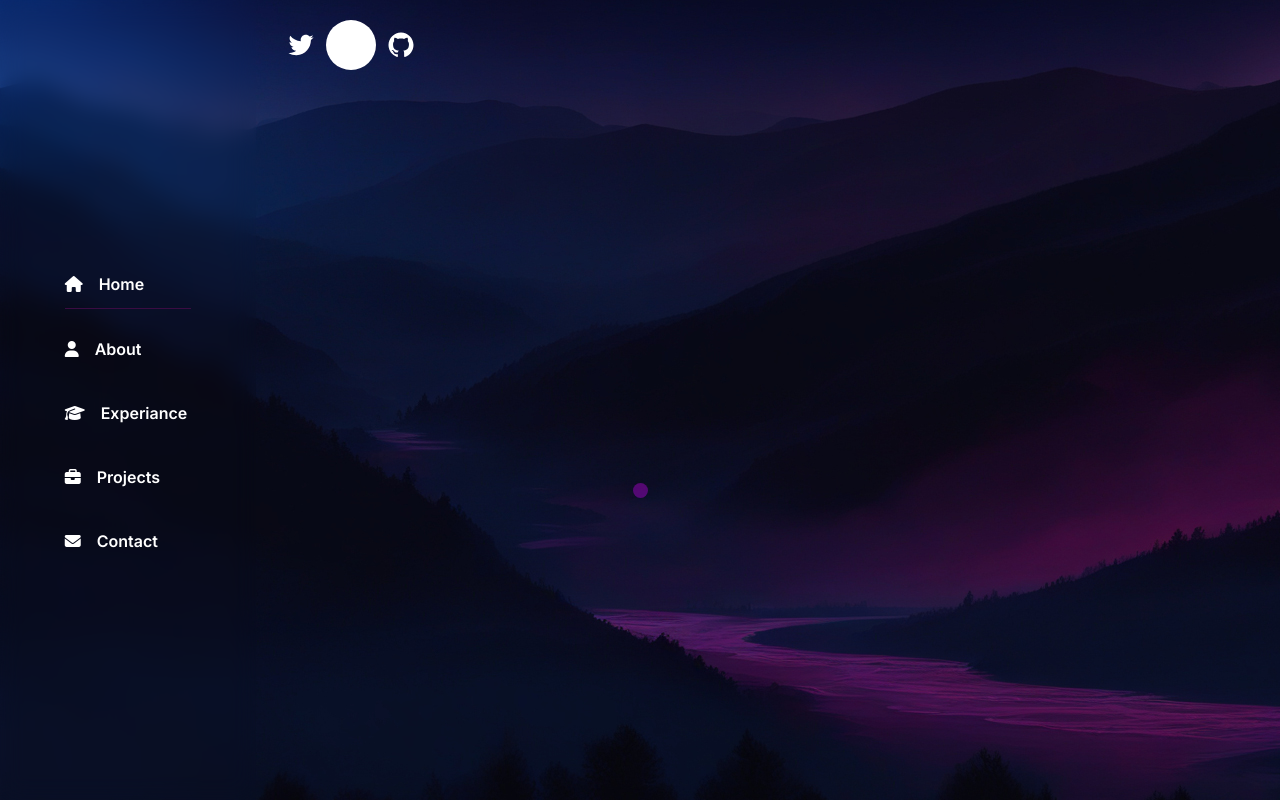
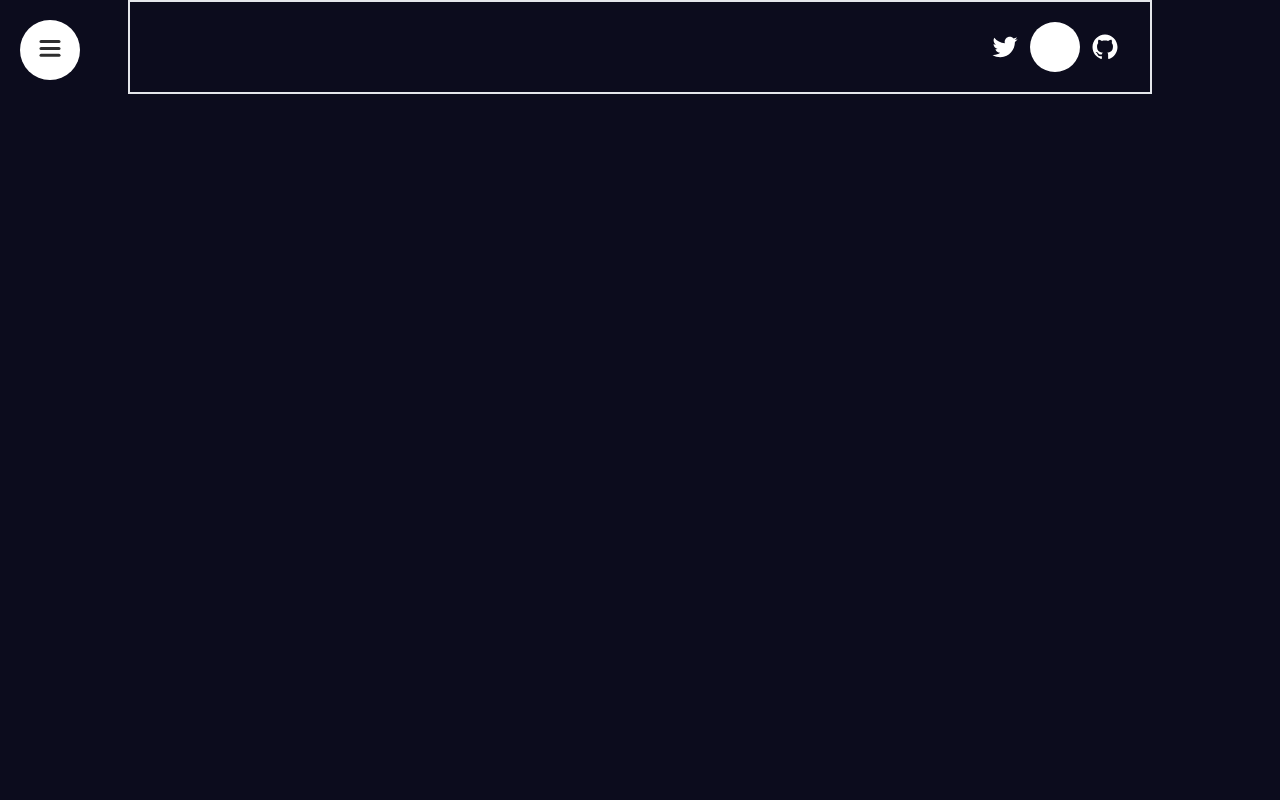
Before and after one commit to sdnn44/portfolio, a Next.js app: page / in a window 1280 px wide. Shown: the top 800 px of the page. Built offline with nearby package versions, Linux system fonts and the light colour scheme.

Commit message:
Improved navigation bar, added framer-motion

```diff
--- a/app/components/Header/Header.tsx
+++ b/app/components/Header/Header.tsx
@@ -1,10 +1,12 @@
 import React from 'react'
 import { SocialIcon } from 'react-social-icons'
+import AnimatedSidebar from '../Sidebar/AnimatedSidebar'
 type Props = {}
 
 export default function Header({ }: Props) {
     return (
-        <header className='top-0 flex items-start justify-between max-w-3xl mx-auto p-5 xl:items-center'>
+        <header className='top-0 flex items-start border-2 justify-end max-w-5xl mx-auto p-5 xl:items-center'>
+            <AnimatedSidebar />
             <div className='flex flex-row items-center '>
                 <SocialIcon url="https://twitter.com" fgColor='white' bgColor='transparent' />
                 <SocialIcon url="https://discord.com" fgColor='white' bgColor='transparent' />
--- /dev/null
+++ b/app/components/Sidebar/AnimatedSidebar.tsx
@@ -0,0 +1,44 @@
+"use client";
+import { motion } from 'framer-motion';
+import React, { useState } from 'react'
+import MenuElement from './Menu/MenuElement';
+import MenuToggle from './Menu/MenuToggle';
+import Navigation from './Navigation';
+
+type Props = {}
+
+export default function AnimatedSidebar({ }: Props) {
+    const [isOpen, setIsOpen] = useState<boolean>(false);
+
+    const variants = {
+        open: {
+            clipPath: "circle(1200px at 50px 50px)",
+            transition: {
+                type: "spring",
+                stiffness: 20,
+            }
+        },
+        closed: {
+            clipPath: "circle(30px at 50px 50px)",
+            transition: {
+                delay: 0.5,
+                type: "spring",
+                stiffness: 400,
+                damping: 40,
+            }
+        }
+    };
+
+    return (
+        <motion.nav
+            animate={isOpen ? "open" : "closed"}
+            className='flex flex-col items-center justify-center bg-white text-black'>
+            <motion.div
+                variants={variants}
+                className='fixed top-0 left-0 w-[400px] bg-white h-full'>
+                <Navigation />
+            </motion.div>
+            <MenuToggle setOpen={setIsOpen} />
+        </motion.nav>
+    )
+}
--- /dev/null
+++ b/app/components/Sidebar/Menu/MenuElement.tsx
@@ -0,0 +1,51 @@
+import { menu } from '@/app/utils/sidebar-menu';
+import { motion } from 'framer-motion';
+import React from 'react'
+
+type MenuItemProps = {
+    id: number,
+    title: string,
+    link: string,
+    icon: any
+}
+
+const variants = {
+    open: {
+        y: 0,
+        opacity: 1,
+        transition: {
+            y: { stiffness: 1000, velocity: -100 }
+        }
+    },
+    closed: {
+        y: 50,
+        opacity: 0,
+        transition: {
+            y: { stiffness: 1000 }
+        }
+    }
+};
+
+export default function MenuElement({ id, title, link, icon }: MenuItemProps) {
+    return (
+        // <div className='absolute w-full h-screen flex flex-col items-center justify-center gap-5'>
+        //     {menu.map((item) => {
+        //         return (
+        //             <a href={item.link} key={item.id} className='text-3xl'>{item.title}</a>
+        //         )
+        //     })}
+        // </div>
+        <div className='p-3'>
+            <motion.li
+                variants={variants}
+                whileHover={{ scale: 1.1 }}
+                whileTap={{ scale: 0.95 }}
+                className='text-3xl flex flex-row gap-5 cursor-pointer'
+            >
+                <div className="icon-placeholder w-10 flex justify-center">{icon}</div>
+                <div className="text-placeholder tracking-widest">{title}</div>
+            </motion.li>
+        </div>
+
+    )
+}
--- /dev/null
+++ b/app/components/Sidebar/Menu/MenuToggle.tsx
@@ -0,0 +1,47 @@
+import { motion, SVGMotionProps } from 'framer-motion';
+import React from 'react'
+
+type Props = {
+    setOpen: React.Dispatch<React.SetStateAction<boolean>>;
+};
+
+const Path = (props: React.JSX.IntrinsicAttributes & SVGMotionProps<SVGPathElement> & React.RefAttributes<SVGPathElement>) => (
+    <motion.path
+        fill="transparent"
+        strokeWidth="3"
+        stroke="hsl(0, 0%, 18%)"
+        strokeLinecap="round"
+        {...props}
+    />
+);
+
+export default function MenuToggle({ setOpen }: Props) {
+    return (
+        <button
+            onClick={() => setOpen((prev: boolean) => !prev)}
+            className="w-[50px] h-[50px] rounded-xl fixed left-[25px] top-[25px] flex items-center justify-center">
+            <svg width="23" height="23" viewBox="0 0 23 23">
+                <Path
+                    variants={{
+                        closed: { d: "M 2 2.5 L 20 2.5" },
+                        open: { d: "M 3 16.5 L 17 2.5" }
+                    }}
+                />
+                <Path
+                    d="M 2 9.423 L 20 9.423"
+                    variants={{
+                        closed: { opacity: 1 },
+                        open: { opacity: 0 }
+                    }}
+                    transition={{ duration: 0.1 }}
+                />
+                <Path
+                    variants={{
+                        closed: { d: "M 2 16.346 L 20 16.346" },
+                        open: { d: "M 3 2.5 L 17 16.346" }
+                    }}
+                />
+            </svg>
+        </button>
+    )
+}
--- /dev/null
+++ b/app/components/Sidebar/Navigation.tsx
@@ -0,0 +1,26 @@
+import { menu } from '@/app/utils/sidebar-menu';
+import { motion } from 'framer-motion'
+import React from 'react'
+import MenuElement from './Menu/MenuElement';
+
+type Props = {}
+const variants = {
+    open: {
+        transition: { staggerChildren: 0.07, delayChildren: 0.2 }
+    },
+    closed: {
+        transition: { staggerChildren: 0.05, staggerDirection: -1 }
+    }
+};
+
+export default function Navigation({ }: Props) {
+    return (
+        <div className='absolute w-full h-screen flex flex-col items-center justify-center'>
+            <motion.ul variants={variants}>
+                {menu.map(item => (
+                    <MenuElement id={item.id} title={item.title} icon={item.icon} link={item.link} />
+                ))}
+            </motion.ul>
+        </div>
+    );
+}
--- a/app/components/Sidebar/Sidebar.tsx
+++ b/app/components/Sidebar/Sidebar.tsx
@@ -3,9 +3,19 @@ import React, { useState } from 'react'
 import { FontAwesomeIcon } from '@fortawesome/react-fontawesome'
 import { menu } from '../../utils/sidebar-menu';
 import Link from 'next/link';
-import ToggleButton from './ToggleButton';
+import ToggleButton from './Menu/MenuToggle';
+import { motion } from 'framer-motion';
 
 type Props = {}
+
+const variants = {
+  open: {
+    transition: { staggerChildren: 0.07, delayChildren: 0.2 }
+  },
+  closed: {
+    transition: { staggerChildren: 0.05, staggerDirection: -1 }
+  }
+};
 
 export default function Sidebar({ }: Props) {
 
@@ -15,9 +25,11 @@ export default function Sidebar({ }: Props) {
     <div className="flex justify-center items-center h-full p-6 z-20 text-white">
       <div className="logo absolute top-20 text-3xl capitalize">
         {/* <a href='#' className='text-semibold px-5 py-4 font-xl'><span>Ł</span>R</a> */}
-        <ToggleButton setOpen={setOpen}/>
+        <ToggleButton setOpen={setOpen} />
       </div>
-      <ul className='nav list-none mt-10'>
+      <motion.ul
+        variants={variants}
+        className='nav list-none mt-10'>
         {menu.map((item) => {
           const link = item.link;
           return (
@@ -37,7 +49,7 @@ export default function Sidebar({ }: Props) {
         <li><a href='#' className='li-element'>Experiance</a></li>
         <li><a href='#' className='li-element'>Projects</a></li>
         <li><a href='#' className='li-element'>Contact</a></li> */}
-      </ul>
+      </motion.ul>
     </div>
   )
 }
--- a/app/components/Sidebar/ToggleButton.tsx
+++ /dev/null
@@ -1,17 +0,0 @@
-import React from 'react'
-
-type Props = {
-    setOpen: React.Dispatch<React.SetStateAction<boolean>>;
-};
-
-export default function ToggleButton({ setOpen }: Props) {
-    return (
-        <button onClick={() => setOpen((prev: boolean) => !prev)}>
-            <svg width="23" height="23" viewBox="0 0 23 23">
-                <path strokeWidth="3" stroke="black" strokeLinecap="round" />
-                <path strokeWidth="3" stroke="black" strokeLinecap="round" />
-                <path strokeWidth="3" stroke="black" strokeLinecap="round" />
-            </svg>
-        </button>
-    )
-}
--- a/app/page.tsx
+++ b/app/page.tsx
@@ -4,8 +4,8 @@ import Sidebar from "./components/Sidebar/Sidebar";
 
 export default function Home() {
   return (
-    <div className="flex">
-      <div className="fixed inset-y-0 left-0 top-0 w-64 backdrop-blur-md">
+    <div className="">
+      {/* <div className="fixed inset-y-0 left-0 top-0 w-64 backdrop-blur-md">
         <Sidebar />
       </div>
       <div className="w-full">
@@ -17,14 +17,21 @@ export default function Home() {
             <Hero />
           </section>
           <section id="about" className="h-screen">
-            {/* About Section */}
           </section>
           <section id="projects" className="h-screen">
-            {/* Projects Section */}
           </section>
-          {/* Add more sections as needed */}
         </div>
-      </div>
+      </div> */}
+
+      <section className="">
+        <Header/>
+      </section>
+      <section>About</section>
+      <section>Education</section>
+      <section>Portfolio1</section>
+      <section>Portfolio2</section>
+      <section>Portfolio3</section>
+      <section>Contact</section>
     </div>
     // SIDEBAR
     // HEADER
--- a/app/styles/globals.css
+++ b/app/styles/globals.css
@@ -9,13 +9,13 @@
 }
 
 body {
-  /* color: rgb(var(--foreground-rgb));
-  background: linear-gradient(
-      to bottom,
-      transparent,
-      rgb(var(--background-end-rgb))
-    )
-    rgb(var(--background-start-rgb)); */
+  color: lightgray;
+  background: #0c0c1d;
+}
+@layer components {
+  section {
+    @apply h-screen
+  }
 }
 
 @layer components {
--- a/app/utils/icons.js
+++ b/app/utils/icons.js
@@ -1,5 +1,5 @@
-export const home = <i class="fa-solid fa-house"></i>;
-export const about = <i class="fa-solid fa-user"></i>;
-export const experiance = <i class="fa-solid fa-graduation-cap"></i>;
-export const projects = <i class="fa-solid fa-briefcase"></i>;
-export const contact = <i class="fa-solid fa-envelope"></i>;
+export const home = <i className="fa-solid fa-house"></i>;
+export const about = <i className="fa-solid fa-user"></i>;
+export const experiance = <i className="fa-solid fa-graduation-cap"></i>;
+export const projects = <i className="fa-solid fa-briefcase"></i>;
+export const contact = <i className="fa-solid fa-envelope"></i>;
```
